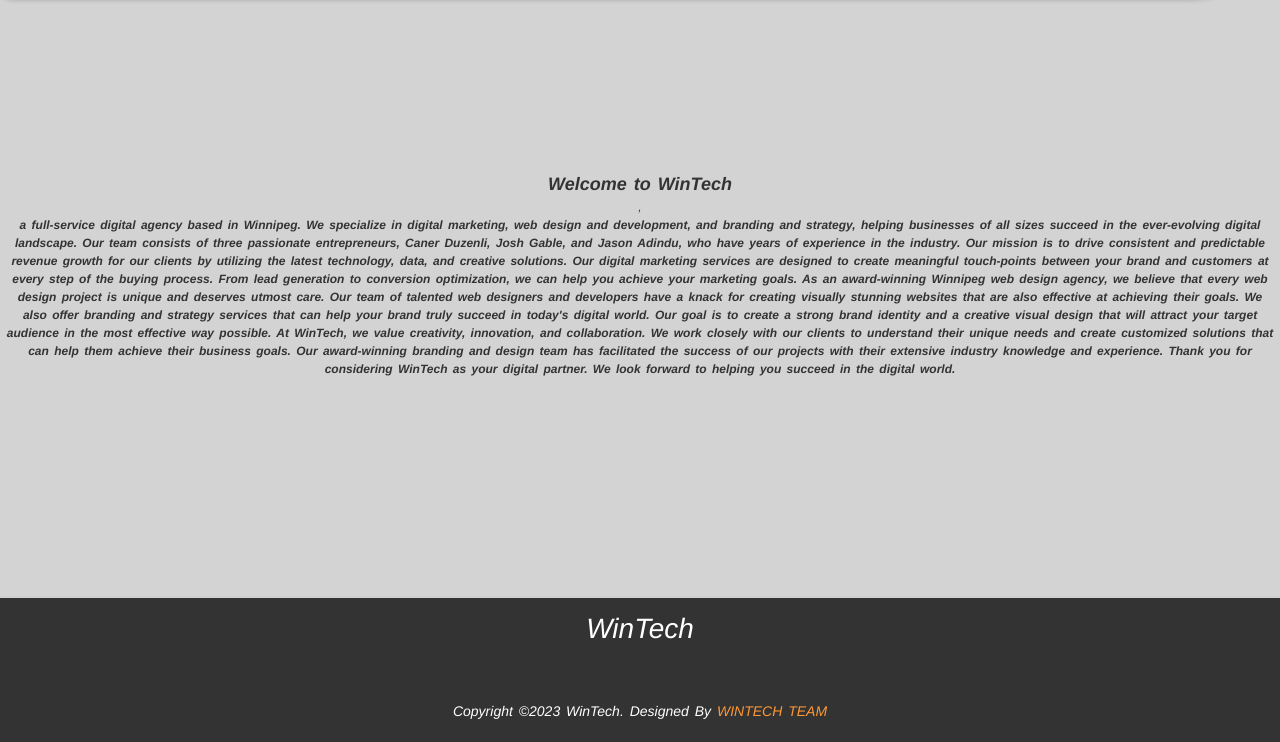
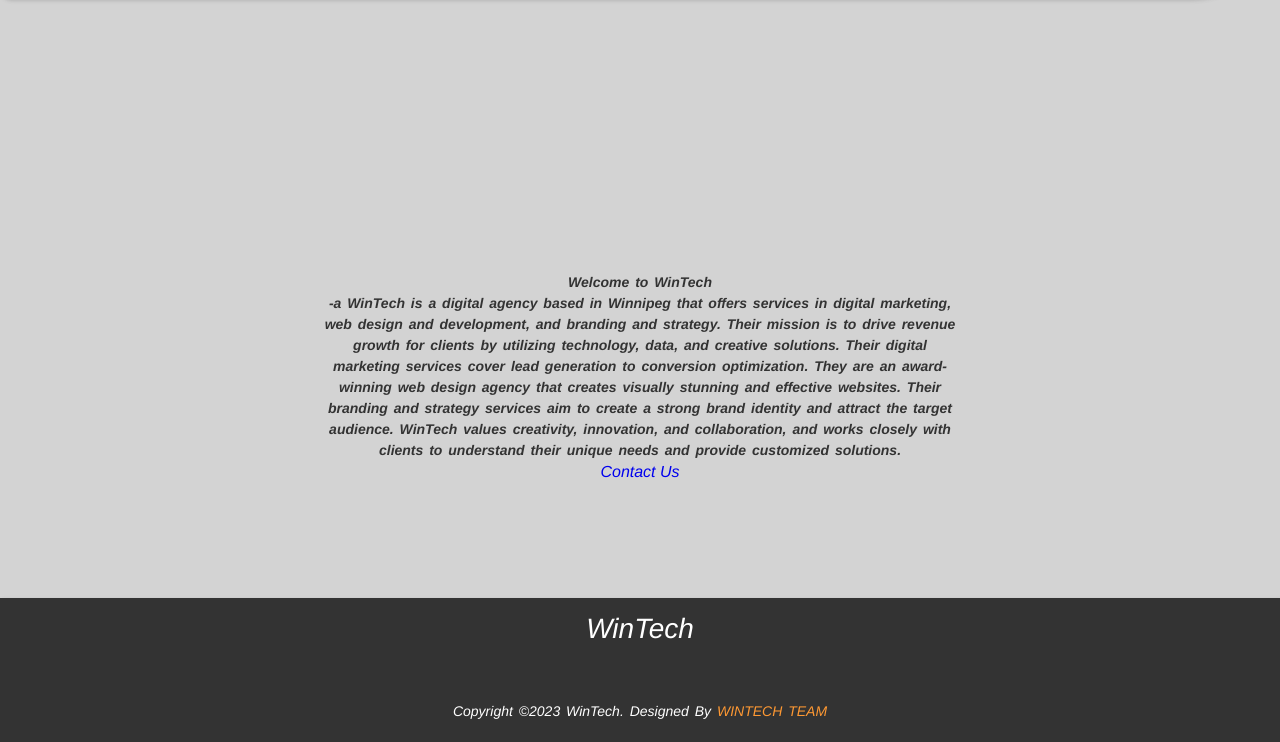
Before and after one commit to jgable01/Final-Project, a plain HTML site: page about.html in a window 1280 px wide. Shown: the part 102-844 px from the top of the page. Drawn offline with Linux system fonts and the light colour scheme.

Commit message:
about page  up updated

```diff
--- a/about.html
+++ b/about.html
@@ -45,39 +45,15 @@
     <div id="index">
       <!-- About -->
       <div class="about-text">
-        <h2>Welcome to WinTech </h2>, <h4>a full-service digital agency based in Winnipeg. We specialize in digital
-          marketing, web design and development, and branding and strategy, helping businesses of all sizes succeed in
-          the
-          ever-evolving digital landscape.
-
-          Our team consists of three passionate entrepreneurs, Caner Duzenli, Josh Gable, and Jason Adindu, who have
-          years
-          of experience in the industry. Our mission is to drive consistent and predictable revenue growth for our
-          clients
-          by utilizing the latest technology, data, and creative solutions.
-
-          Our digital marketing services are designed to create meaningful touch-points between your brand and customers
-          at every step of the buying process. From lead generation to conversion optimization, we can help you achieve
-          your marketing goals.
-
-          As an award-winning Winnipeg web design agency, we believe that every web design project is unique and
-          deserves
-          utmost care. Our team of talented web designers and developers have a knack for creating visually stunning
-          websites that are also effective at achieving their goals.
-
-          We also offer branding and strategy services that can help your brand truly succeed in today's digital world.
-          Our goal is to create a strong brand identity and a creative visual design that will attract your target
-          audience in the most effective way possible.
-
-          At WinTech, we value creativity, innovation, and collaboration. We work closely with our clients to understand
-          their unique needs and create customized solutions that can help them achieve their business goals. Our
-          award-winning branding and design team has facilitated the success of our projects with their extensive
-          industry
-          knowledge and experience.
-
-          Thank you for considering WinTech as your digital partner. We look forward to helping you succeed in the
-          digital
-          world.</h4>
+        <h2><span> Welcome to WinTech</span> </h2>
+        <h4>-a WinTech is a digital agency based in Winnipeg that offers services in
+          digital marketing, web design and development, and branding and strategy. Their mission is to drive revenue
+          growth for clients by utilizing technology, data, and creative solutions. Their digital marketing services
+          cover lead generation to conversion optimization. They are an award-winning web design agency that creates
+          visually stunning and effective websites. Their branding and strategy services aim to create a strong brand
+          identity and attract the target audience. WinTech values creativity, innovation, and collaboration, and works
+          closely with clients to understand their unique needs and provide customized solutions.</h4>
+        <div><a href="./contact-us.html">Contact Us</a></div>
       </div>
       <!--End of About-->
       <!--Footer-->
--- a/assets/style/index.css
+++ b/assets/style/index.css
@@ -93,7 +93,8 @@ header {
     padding: 0 50px;
 
   }
-}
+
+
 
   .contactForm {
     margin-top: 10%;
@@ -157,6 +158,7 @@ header {
       margin-bottom: 12px;
 
     }
+
   }
 
   /* - - - - - - - - - - - - - - - - - - - - - - - */
@@ -238,7 +240,7 @@ header {
   /* - - - - - - - - - - - - - - - - - - - - - - - */
   .about-text {
     position: absolute;
-  top: 47%;
+    top: 60%;
     left: 50%;
     transform: translate(-50%, -50%);
     text-align: center;
@@ -246,13 +248,19 @@ header {
     padding-left: 5px;
     padding-right: 5px;
     color: var(--app-bg-darkblue);
-  word-spacing: 2px;
-  font-size: 12px;
+    margin: auto;
+    color: #333333;
+
+  }
+
+  .about-text h2,
+  h4 {
     display: block;
     width: 50%;
     margin: auto;
-  color: #333333;
-
+    text-align: center;
+    word-spacing: 2px;
+    font-size: 14px;
   }
 
   .about-text {
```
Lines whose indentation alone changed are shown as unchanged.
